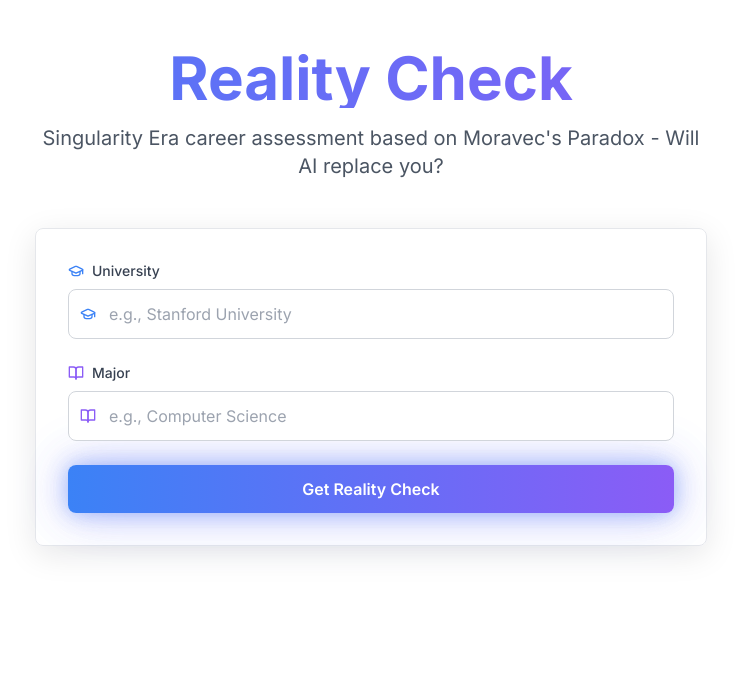
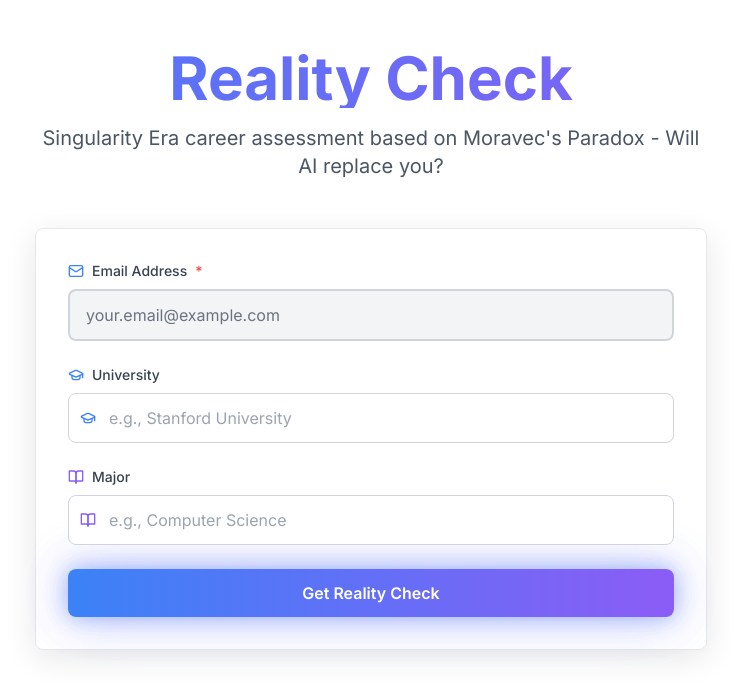
Before and after one commit to ldemetriou33/life-planner, a Next.js app: page / in a window 1280 px wide. Shown: the top 700 px of the page, without its empty margins (269-1010 px from the left). Built offline with nearby package versions, Linux system fonts and the light colour scheme.

Commit message:
Add email collection: required field with validation, localStorage storage, and API logging

```diff
--- a/app/api/assess/route.ts
+++ b/app/api/assess/route.ts
@@ -23,7 +23,14 @@ const schema = {
 
 export async function POST(req: Request) {
   try {
-    const { university, major } = await req.json();
+    const { email, university, major } = await req.json();
+
+    // Store email (log for now, can be extended to database/file storage)
+    if (email) {
+      console.log('User email:', email)
+      console.log('Assessment request:', { email, university, major, timestamp: new Date().toISOString() })
+      // TODO: Store email in database or file system for future use
+    }
 
     // ---------------------------------------------------------
     // STRATEGY A: REAL AI (GOOGLE GEMINI)
--- a/app/components/AssessmentForm.tsx
+++ b/app/components/AssessmentForm.tsx
@@ -2,20 +2,21 @@
 
 import { useState, useMemo } from 'react'
 import { motion } from 'framer-motion'
-import { Loader2, GraduationCap, BookOpen } from 'lucide-react'
+import { Loader2, GraduationCap, BookOpen, Mail } from 'lucide-react'
 import AutocompleteInput from './AutocompleteInput'
 import { ALL_UNIVERSITIES } from '../data/universities'
 import { DEGREES } from '../data/degrees'
 
 interface AssessmentFormProps {
-  onSubmit: (university: string, major: string) => Promise<void>
+  onSubmit: (email: string, university: string, major: string) => Promise<void>
   isLoading: boolean
 }
 
 export default function AssessmentForm({ onSubmit, isLoading }: AssessmentFormProps) {
+  const [email, setEmail] = useState('')
   const [university, setUniversity] = useState('')
   const [major, setMajor] = useState('')
-  const [errors, setErrors] = useState<{ university?: string; major?: string }>({})
+  const [errors, setErrors] = useState<{ email?: string; university?: string; major?: string }>({})
 
   // Get university and degree options for autocomplete
   const universityOptions = useMemo(() => {
@@ -42,8 +43,20 @@ export default function AssessmentForm({ onSubmit, isLoading }: AssessmentFormPr
       .map((degree) => degree.name)
   }, [])
 
+  const validateEmail = (email: string): boolean => {
+    const emailRegex = /^[^\s@]+@[^\s@]+\.[^\s@]+$/
+    return emailRegex.test(email)
+  }
+
   const validate = () => {
-    const newErrors: { university?: string; major?: string } = {}
+    const newErrors: { email?: string; university?: string; major?: string } = {}
+
+    if (!email.trim()) {
+      newErrors.email = 'Email is required'
+    } else if (!validateEmail(email.trim())) {
+      newErrors.email = 'Please enter a valid email address'
+    }
+
     if (!university.trim()) {
       newErrors.university = 'University is required'
     }
@@ -58,7 +71,7 @@ export default function AssessmentForm({ onSubmit, isLoading }: AssessmentFormPr
     e.preventDefault()
     if (!validate()) return
 
-    await onSubmit(university.trim(), major.trim())
+    await onSubmit(email.trim(), university.trim(), major.trim())
   }
 
   return (
@@ -70,6 +83,32 @@ export default function AssessmentForm({ onSubmit, isLoading }: AssessmentFormPr
       className="w-full max-w-2xl mx-auto"
     >
       <div className="glass-panel p-8 space-y-6">
+        <div className="space-y-2">
+          <label htmlFor="email" className="flex items-center gap-2 text-sm font-medium text-gray-700">
+            <Mail className="w-4 h-4 text-electric-blue" />
+            Email Address <span className="text-red-500">*</span>
+          </label>
+          <input
+            type="email"
+            id="email"
+            value={email}
+            onChange={(e) => {
+              setEmail(e.target.value)
+              if (errors.email) setErrors({ ...errors, email: undefined })
+            }}
+            placeholder="your.email@example.com"
+            disabled={isLoading}
+            className={`w-full py-3 px-4 rounded-lg border-2 transition-all ${
+              errors.email
+                ? 'border-red-500 bg-red-50'
+                : 'border-gray-300 bg-gray-100 focus:border-electric-blue focus:bg-white'
+            } text-gray-900 placeholder-gray-500 focus:outline-none focus:ring-2 focus:ring-electric-blue/20`}
+          />
+          {errors.email && (
+            <p className="text-sm text-red-500 mt-1">{errors.email}</p>
+          )}
+        </div>
+
         <div className="space-y-2">
           <label htmlFor="university" className="flex items-center gap-2 text-sm font-medium text-gray-700">
             <GraduationCap className="w-4 h-4 text-electric-blue" />
--- a/app/page.tsx
+++ b/app/page.tsx
@@ -28,7 +28,7 @@ export default function Home() {
   const [submittedUniversity, setSubmittedUniversity] = useState<string>('')
   const [submittedMajor, setSubmittedMajor] = useState<string>('')
 
-  const handleSubmit = async (university: string, major: string) => {
+  const handleSubmit = async (email: string, university: string, major: string) => {
     setIsLoading(true)
     setError(null)
     setResults(null)
@@ -37,13 +37,16 @@ export default function Home() {
     setSubmittedUniversity(university)
     setSubmittedMajor(major)
 
+    // Store email in localStorage
+    localStorage.setItem('user_email', email)
+
     try {
       const response = await fetch('/api/assess', {
         method: 'POST',
         headers: {
           'Content-Type': 'application/json',
         },
-        body: JSON.stringify({ university, major }),
+        body: JSON.stringify({ email, university, major }),
       })
 
       if (!response.ok) {
```
